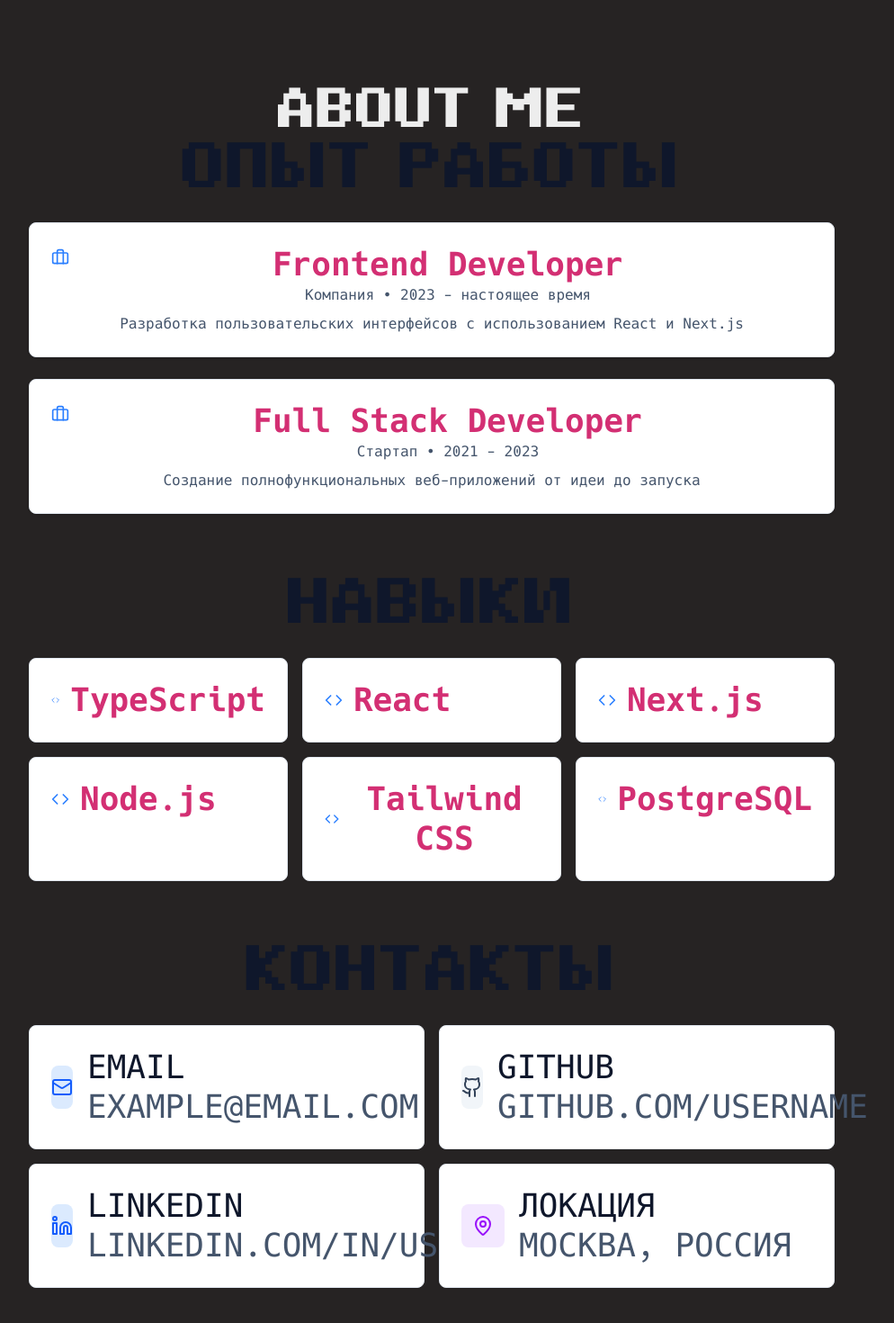
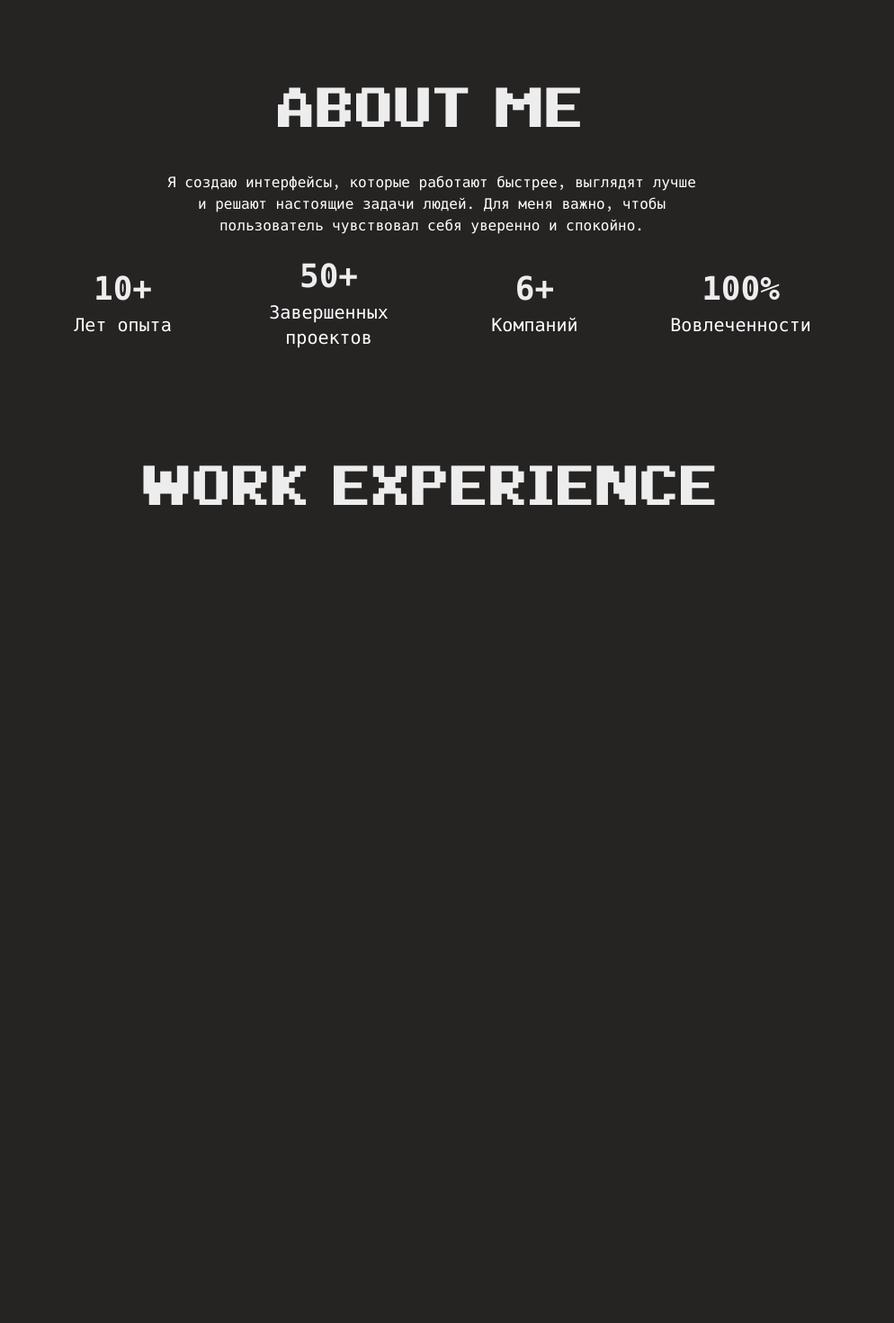
Before and after one commit to Flikc89/about-me, a Next.js app: page / in a window 1280 px wide. Shown: the part 826-2296 px from the top of the page at 90% size, without its empty margins (160-1154 px from the left). After the commit the page ends 1525 px from the top, so only its background shows below. Built offline with nearby package versions, Linux system fonts and the light colour scheme.

Commit message:
WorkExperience

```diff
--- a/app/components/About.tsx
+++ b/app/components/About.tsx
@@ -1,7 +1,104 @@
+const STATS = [
+  { title: '10+', description: 'Лет опыта' },
+  { title: '50+', description: 'Завершенных проектов' },
+  { title: '6+', description: 'Компаний' },
+  { title: '100%', description: 'Вовлеченности' },
+];
+
 export default function About() {
   return (
-    <section id='about' style={{ marginTop: '120px' }}>
+    <section
+      id='about'
+      style={{
+        marginTop: '120px',
+        width: '100%',
+        maxWidth: '1208px',
+        marginLeft: 'auto',
+        marginRight: 'auto',
+      }}
+    >
       <h2 className='section-heading'>About me</h2>
+      <div
+        className='text-body text-white'
+        style={{
+          marginTop: '40px',
+          width: '600px',
+          marginLeft: 'auto',
+          marginRight: 'auto',
+        }}
+      >
+        Я создаю интерфейсы, которые работают быстрее, выглядят лучше и решают
+        настоящие задачи людей. Для меня важно, чтобы пользователь чувствовал себя
+        уверенно и спокойно.
+      </div>
+      <div
+        className='flex'
+        style={{
+          marginTop: '24px',
+          width: '100%',
+          justifyContent: 'center',
+          gap: '20px',
+        }}
+      >
+        {STATS.map((stat, index) => {
+          const isLeftToRight = index % 2 === 0;
+          const gradientDirection = isLeftToRight
+            ? 'linear-gradient(to right, var(--color-purple), white)'
+            : 'linear-gradient(to left, var(--color-purple), white)';
+
+          return (
+            <div
+              key={index}
+              style={{
+                width: '290px',
+                height: '100px',
+                padding: '1px',
+                background: gradientDirection,
+                borderRadius: '12px',
+              }}
+            >
+              <div
+                style={{
+                  width: '100%',
+                  height: '100%',
+                  backgroundColor: 'var(--color-dark)',
+                  borderRadius: '12px',
+                  display: 'flex',
+                  flexDirection: 'column',
+                  alignItems: 'center',
+                  justifyContent: 'center',
+                }}
+              >
+                <div
+                  style={{
+                    color: 'var(--color-purple)',
+                    fontFamily: 'var(--font-hack), monospace',
+                    fontWeight: 700,
+                    fontSize: '36px',
+                    lineHeight: '44px',
+                    textAlign: 'center',
+                  }}
+                >
+                  {stat.title}
+                </div>
+                <div
+                  className='text-white'
+                  style={{
+                    fontFamily: 'var(--font-hack), monospace',
+                    fontWeight: 400,
+                    fontSize: '20px',
+                    lineHeight: '28px',
+                    textAlign: 'center',
+                    marginTop: '4px',
+                  }}
+                >
+                  {stat.description}
+                </div>
+              </div>
+            </div>
+          );
+        })}
+      </div>
     </section>
   );
 }
--- a/app/components/ChatAssistant.tsx
+++ b/app/components/ChatAssistant.tsx
@@ -38,8 +38,13 @@ export default function ChatAssistant() {
         {SUGGESTED_QUESTIONS.map((question, index) => (
           <div
             key={index}
-            className='text-body text-white cursor-pointer question-block'
+            className='text-body text-white cursor-pointer'
             onClick={() => handleClick(question)}
+            style={{
+              backgroundColor: 'var(--color-dark-purple)',
+              padding: '4px 8px',
+              borderRadius: '8px',
+            }}
           >
             {question}
           </div>
--- a/app/components/Contact.tsx
+++ b/app/components/Contact.tsx
@@ -3,76 +3,6 @@ import { Github, Linkedin, Mail, MapPin } from 'lucide-react';
 export default function Contact() {
   return (
     <section id='contact' className='mb-16'>
-      <h2 className='heading mb-8 text-center text-slate-900 dark:text-slate-50'>
-        Контакты
-      </h2>
-      <div className='grid gap-4 md:grid-cols-2'>
-        <a
-          href='mailto:example@email.com'
-          className='group flex items-center gap-4 rounded-lg border border-slate-200 bg-white p-6 transition-all hover:border-blue-500 hover:shadow-md dark:border-slate-800 dark:bg-slate-900 dark:hover:border-blue-400'
-        >
-          <div className='flex h-12 w-12 items-center justify-center rounded-lg bg-blue-100 dark:bg-blue-900'>
-            <Mail className='h-6 w-6 text-blue-600 dark:text-blue-400' />
-          </div>
-          <div>
-            <p className='contact-text text-slate-900 dark:text-slate-50'>
-              Email
-            </p>
-            <p className='contact-text text-sm text-slate-600 dark:text-slate-400'>
-              example@email.com
-            </p>
-          </div>
-        </a>
-        <a
-          href='https://github.com'
-          target='_blank'
-          rel='noopener noreferrer'
-          className='group flex items-center gap-4 rounded-lg border border-slate-200 bg-white p-6 transition-all hover:border-blue-500 hover:shadow-md dark:border-slate-800 dark:bg-slate-900 dark:hover:border-blue-400'
-        >
-          <div className='flex h-12 w-12 items-center justify-center rounded-lg bg-slate-100 dark:bg-slate-800'>
-            <Github className='h-6 w-6 text-slate-700 dark:text-slate-300' />
-          </div>
-          <div>
-            <p className='contact-text text-slate-900 dark:text-slate-50'>
-              GitHub
-            </p>
-            <p className='contact-text text-sm text-slate-600 dark:text-slate-400'>
-              github.com/username
-            </p>
-          </div>
-        </a>
-        <a
-          href='https://linkedin.com'
-          target='_blank'
-          rel='noopener noreferrer'
-          className='group flex items-center gap-4 rounded-lg border border-slate-200 bg-white p-6 transition-all hover:border-blue-500 hover:shadow-md dark:border-slate-800 dark:bg-slate-900 dark:hover:border-blue-400'
-        >
-          <div className='flex h-12 w-12 items-center justify-center rounded-lg bg-blue-100 dark:bg-blue-900'>
-            <Linkedin className='h-6 w-6 text-blue-600 dark:text-blue-400' />
-          </div>
-          <div>
-            <p className='contact-text text-slate-900 dark:text-slate-50'>
-              LinkedIn
-            </p>
-            <p className='contact-text text-sm text-slate-600 dark:text-slate-400'>
-              linkedin.com/in/username
-            </p>
-          </div>
-        </a>
-        <div className='flex items-center gap-4 rounded-lg border border-slate-200 bg-white p-6 dark:border-slate-800 dark:bg-slate-900'>
-          <div className='flex h-12 w-12 items-center justify-center rounded-lg bg-purple-100 dark:bg-purple-900'>
-            <MapPin className='h-6 w-6 text-purple-600 dark:text-purple-400' />
-          </div>
-          <div>
-            <p className='contact-text text-slate-900 dark:text-slate-50'>
-              Локация
-            </p>
-            <p className='contact-text text-sm text-slate-600 dark:text-slate-400'>
-              Москва, Россия
-            </p>
-          </div>
-        </div>
-      </div>
     </section>
   );
 }
--- a/app/components/MySkills.tsx
+++ b/app/components/MySkills.tsx
@@ -12,22 +12,6 @@ export default function MySkills() {
 
   return (
     <section id='skills' className='mb-16'>
-      <h2 className='heading mb-8 text-center text-slate-900 dark:text-slate-50'>
-        Навыки
-      </h2>
-      <div className='grid gap-4 md:grid-cols-2 lg:grid-cols-3'>
-        {skills.map((skill) => (
-          <div
-            key={skill}
-            className='group rounded-lg border border-slate-200 bg-white p-6 transition-all hover:border-blue-500 hover:shadow-md dark:border-slate-800 dark:bg-slate-900 dark:hover:border-blue-400'
-          >
-            <div className='flex items-center gap-3'>
-              <Code className='h-5 w-5 text-blue-500' />
-              <span className='card-heading text-pink'>{skill}</span>
-            </div>
-          </div>
-        ))}
-      </div>
     </section>
   );
 }
--- a/app/components/WorkExperience.tsx
+++ b/app/components/WorkExperience.tsx
@@ -1,49 +1,7 @@
-import { Briefcase } from 'lucide-react';
-
 export default function WorkExperience() {
-  const experiences = [
-    {
-      title: 'Frontend Developer',
-      company: 'Компания',
-      period: '2023 - настоящее время',
-      description:
-        'Разработка пользовательских интерфейсов с использованием React и Next.js',
-    },
-    {
-      title: 'Full Stack Developer',
-      company: 'Стартап',
-      period: '2021 - 2023',
-      description:
-        'Создание полнофункциональных веб-приложений от идеи до запуска',
-    },
-  ];
-
   return (
-    <section id='experience' className='mb-16'>
-      <h2 className='heading mb-8 text-center text-slate-900 dark:text-slate-50'>
-        Опыт работы
-      </h2>
-      <div className='space-y-6'>
-        {experiences.map((exp, index) => (
-          <div
-            key={index}
-            className='rounded-lg border border-slate-200 bg-white p-6 shadow-sm dark:border-slate-800 dark:bg-slate-900'
-          >
-            <div className='mb-2 flex items-start gap-4'>
-              <Briefcase className='mt-1 h-5 w-5 text-blue-500' />
-              <div className='flex-1'>
-                <h3 className='card-heading text-pink'>{exp.title}</h3>
-                <p className='text-body text-slate-600 dark:text-slate-400'>
-                  {exp.company} • {exp.period}
-                </p>
-              </div>
-            </div>
-            <p className='text-body mt-2 text-slate-600 dark:text-slate-400'>
-              {exp.description}
-            </p>
-          </div>
-        ))}
-      </div>
+    <section id='experience' style={{ marginTop: '120px' }}>
+      <h2 className='section-heading'>work experience</h2>
     </section>
   );
 }
--- a/app/globals.css
+++ b/app/globals.css
@@ -1,4 +1,4 @@
-@import 'tailwindcss';
+@import "tailwindcss";
 
 :root {
   --background: #262323;
@@ -14,13 +14,13 @@
   /* Color Palette - доступны как bg-dark, text-purple и т.д. */
   --color-dark: #262323;
   --color-white: #ffffff;
-  --color-light-gray: #d7d9e0;
-  --color-purple: #aa56a8;
+  --color-light-gray: #D7D9E0;
+  --color-purple: #AA56A8;
   --color-purple-dark: #964294;
-  --color-dark-purple: #4e324b;
-  --color-pink: #d32f73;
-  --color-green: #00a67d;
-  --color-red: #df2b4a;
+  --color-dark-purple: #4E324B;
+  --color-pink: #D32F73;
+  --color-green: #00A67D;
+  --color-red: #DF2B4A;
 }
 
 @media (prefers-color-scheme: dark) {
@@ -67,7 +67,7 @@ body {
   text-align: center;
 }
 
-/* Заголовки у карточек - Hack Bold (цвет pink применяется через класс) */
+/* Заголовки у карточек - Hack Bold */
 .card-heading {
   font-family: var(--font-hack), monospace;
   font-weight: 700;
@@ -86,10 +86,3 @@ body {
   letter-spacing: 0%;
   text-transform: uppercase;
 }
-
-/* Блоки вопросов для чата */
-.question-block {
-  background-color: var(--color-dark-purple);
-  padding: 4px 8px;
-  border-radius: 8px;
-}
```
